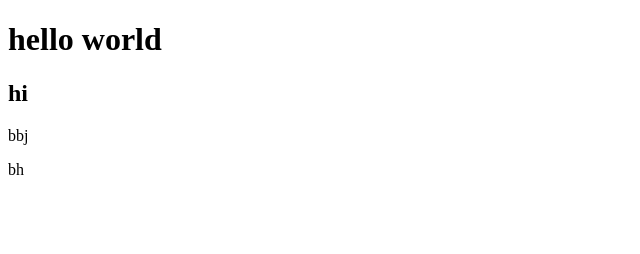
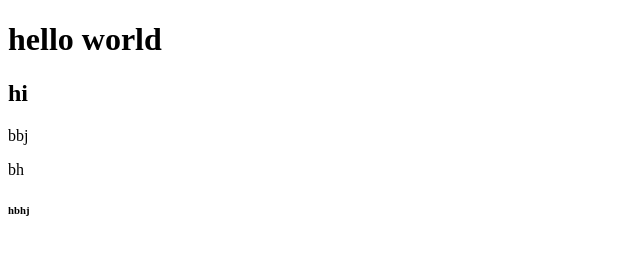
Before and after one commit to Nizhynska/projectUdemy, a plain HTML site: page index.html in a window 1280 px wide. Shown: the full height of the page, 0-640 px from the left. Drawn offline with Linux system fonts and the light colour scheme.

Commit message:
Update index.html
add h6

```diff
--- a/index.html
+++ b/index.html
@@ -10,5 +10,6 @@
     <h2>hi</h2>
     <p>bbj</p>
     <p>bh</p>
+    <h6>hbhj</h6>
 </body>
 </html>
```
